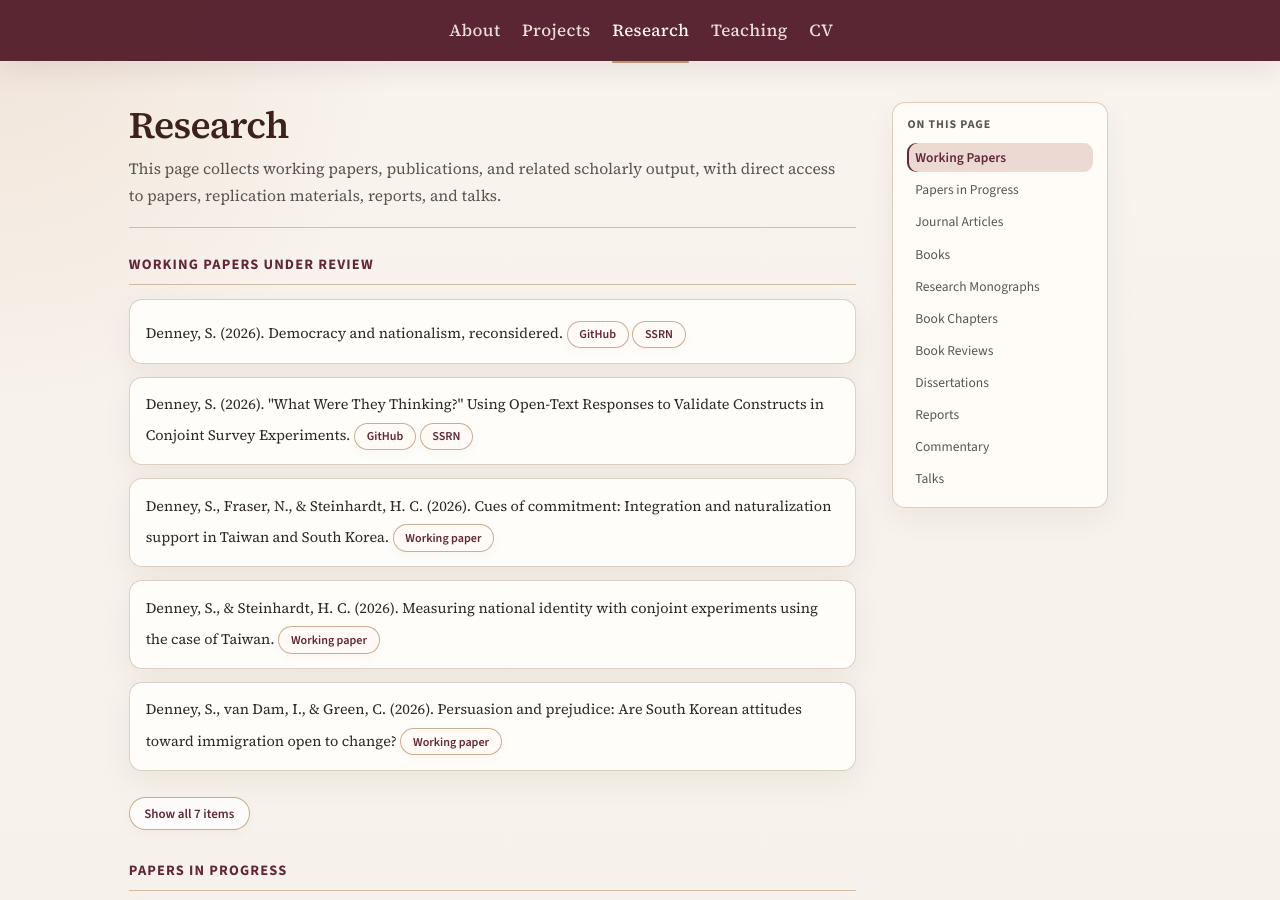
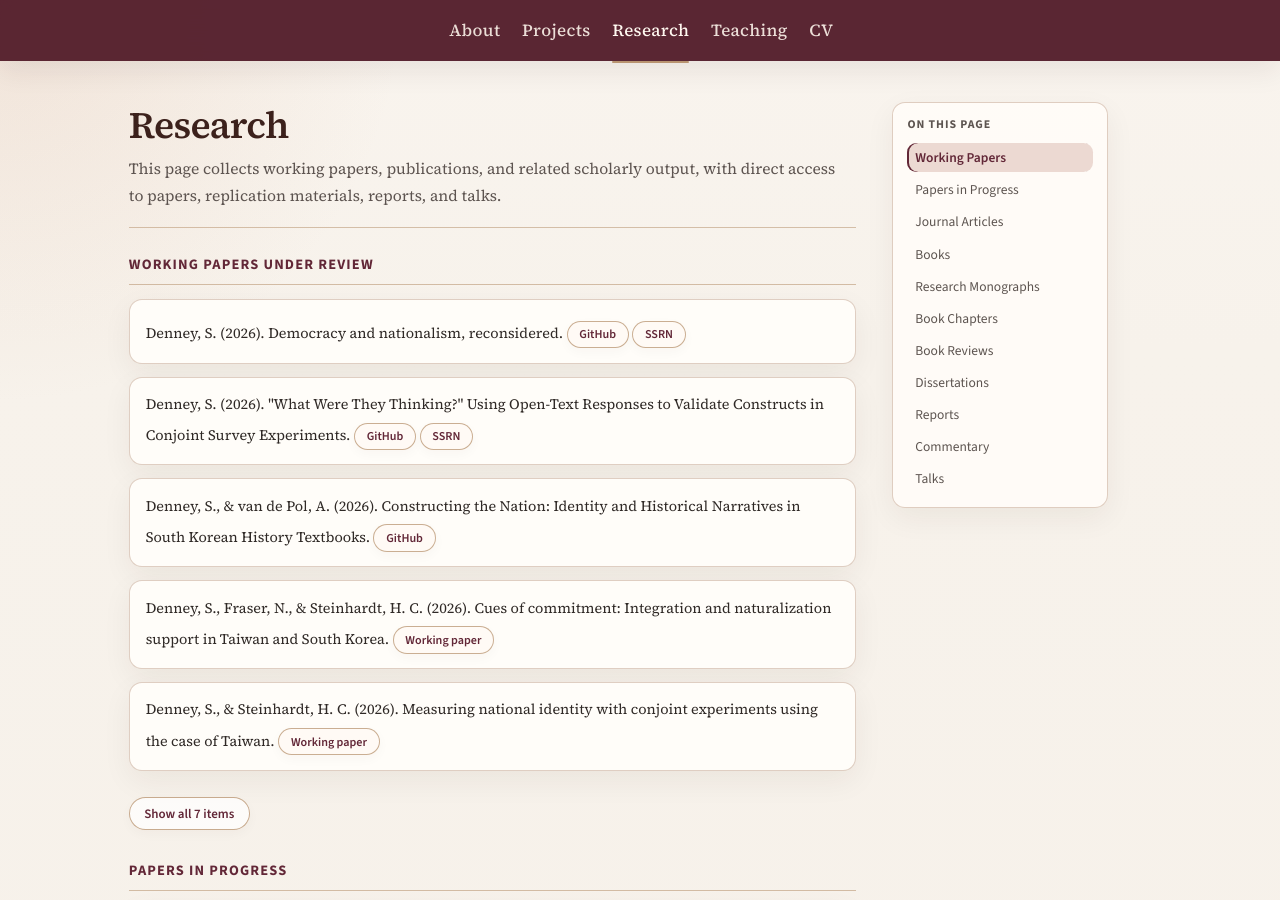
Before and after one commit to scdenney/scdenney.github.io, a Jekyll site: the page built from research.md, in a window 1280 px wide and 900 px high. Built offline with Jekyll 4.4.1, drawn with Linux system fonts in a browser that asks for light colours.

Commit message:
research: relabel Constructing the Nation link to GitHub, move to #3

```diff
--- a/research.md
+++ b/research.md
@@ -45,6 +45,10 @@ Denney, S. (2026). "What Were They Thinking?" Using Open-Text Responses to Valid
 </p>
 
 <p class="publication-item">
+Denney, S., & van de Pol, A. (2026). Constructing the Nation: Identity and Historical Narratives in South Korean History Textbooks. <a href="https://github.com/aronvandepol/constructing-the-nationx" target="_blank" rel="noopener noreferrer" class="resource-link">GitHub</a>
+</p>
+
+<p class="publication-item">
 Denney, S., Fraser, N., & Steinhardt, H. C. (2026). Cues of commitment: Integration and naturalization support in Taiwan and South Korea. <a href="https://github.com/scdenney/cues-east-asia" target="_blank" rel="noopener noreferrer" class="resource-link">Working paper</a>
 </p>
 
@@ -58,10 +62,6 @@ Denney, S., van Dam, I., & Green, C. (2026). Persuasion and prejudice: Are South
 
 <p class="publication-item">
 Denney, S., Kelly, R., & Wolfe, D. (2025). Innovation policy in practice: Assessing Canada's Business Innovation and Growth Support framework. <a href="https://github.com/scdenney/bigs-scaleups/blob/main/manuscripts/scaling-for-success.pdf" target="_blank" rel="noopener noreferrer" class="resource-link">Working paper</a>
-</p>
-
-<p class="publication-item">
-Denney, S., & van de Pol, A. (2026). Constructing the Nation: Identity and Historical Narratives in South Korean History Textbooks. <a href="https://github.com/aronvandepol/constructing-the-nationx" target="_blank" rel="noopener noreferrer" class="resource-link">Working paper</a>
 </p>
 </div>
 
```
